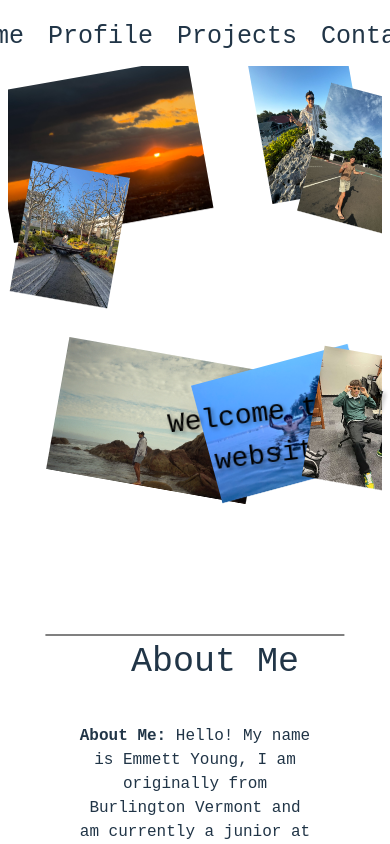
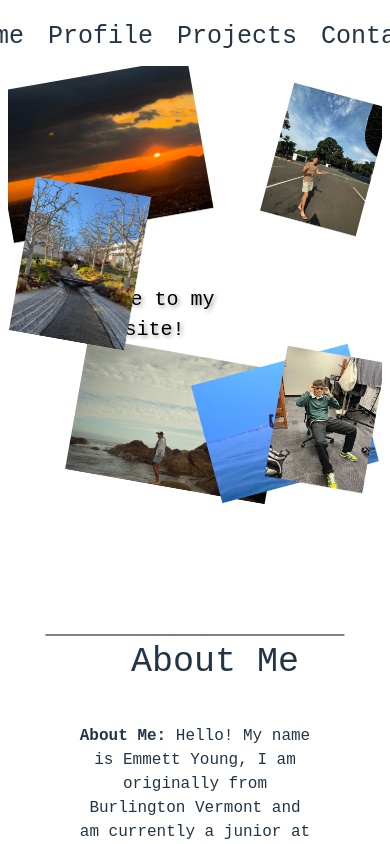
Before and after one commit to emmettyoung/website, a React (Vite) app in the folder frontend/: page / in a window 390 px wide. Shown: the top 844 px of the page. Built offline with nearby package versions, Linux system fonts and the light colour scheme.

Commit message:
feat: fixing portrait

```diff
--- a/frontend/src/styles/main.css
+++ b/frontend/src/styles/main.css
@@ -222,7 +222,7 @@ position: absolute;
     max-width: 100%;
     height: auto;
   }
-  .overlay-australia, .sunset-image {
+  .sunset-image {
     width: 225px;
     max-width: 100%;
     height: auto;
@@ -231,14 +231,28 @@ position: absolute;
     width: 110px;
     max-width: 100%;
     height: auto;
+    left: 70%;
   }
   .LA {
-    width: 110px;
+    width: 130px;
     max-width: 100%;
     height: auto;
     position: absolute;
-    top: 30%;
+    top: 35%;
   }
+  .overlay-australia {
+    width: 225px;
+    max-width: 100%;
+    height: auto;
+    left: 15%;
+  }
+  .homepage-text {
+    position: absolute;
+    top: 35%;        /* vertically center-ish */
+    left: 35%;       /* horizontally center */
+    transform: translate(-50%, -50%); /* true center */
+    font-size: 20px;
+}
 }
 
 @media (max-width: 600px) and (orientation: landscape) {
```
